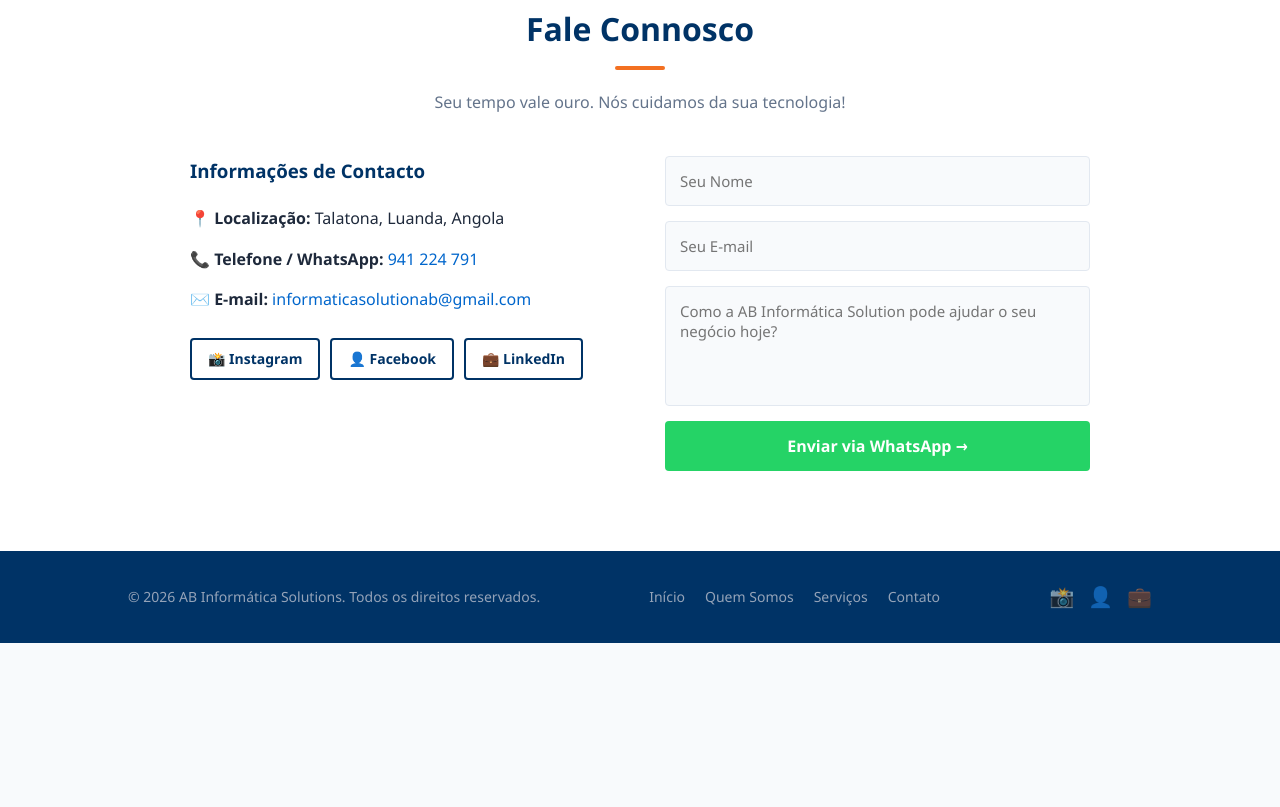
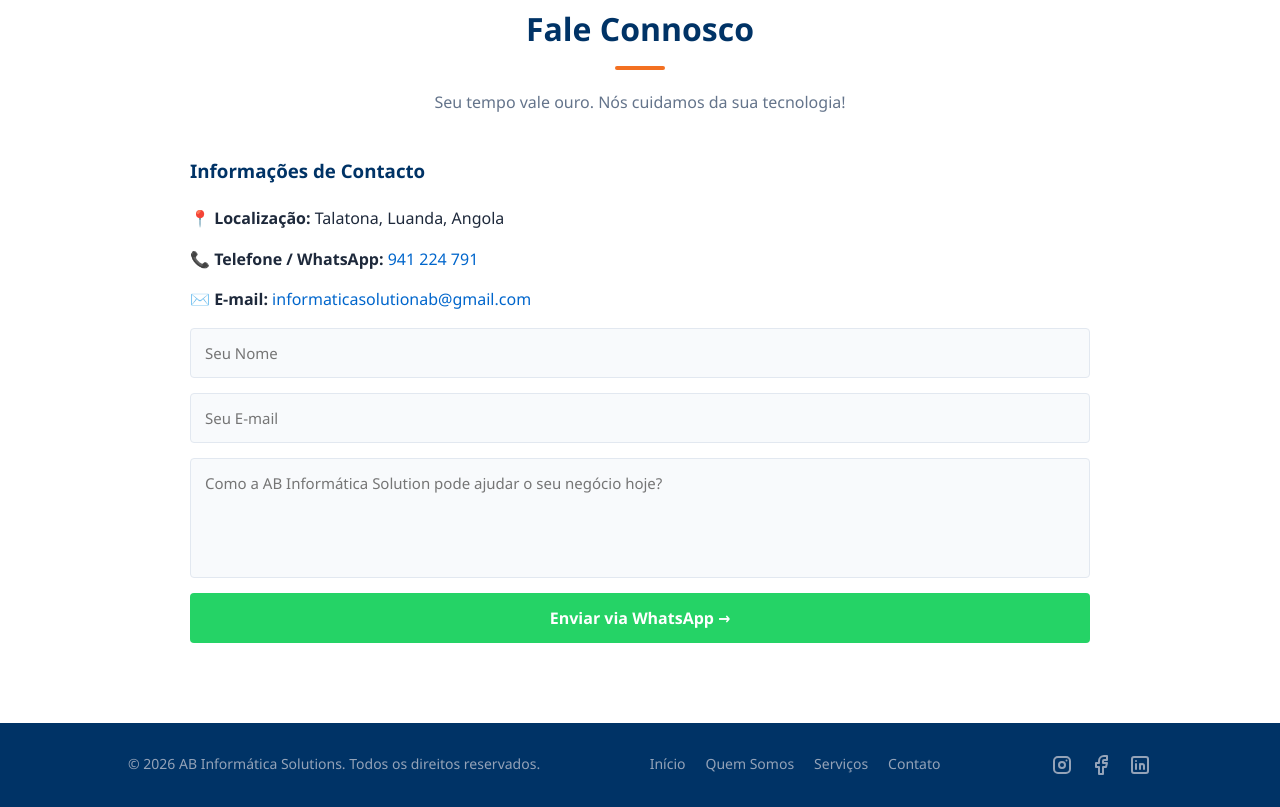
Before and after one commit to Josetchindandi-max/meu-site, a plain HTML site: page index.html in a window 1280 px wide. Shown: the part 3882-4689 px from the top of the page. Before the commit the page ends 4525 px from the top, so only its background shows below. Drawn offline with Linux system fonts and the light colour scheme.

Commit message:
Atualizado rodapé e ícones dos serviços

```diff
--- a/index.html
+++ b/index.html
@@ -194,12 +194,7 @@
                 <p><strong>📞 Telefone / WhatsApp:</strong> <a href="https://wa.me/244941224791" target="_blank">941 224 791</a></p>
                 <p><strong>✉️ E-mail:</strong> <a href="mailto:informaticasolutionab@gmail.com">informaticasolutionab@gmail.com</a></p>
 
-                <div class="social-links">
-                    <a href="https://www.instagram.com/ab_informatica_solution?igsh=MWllaDdjaWRnYXg5eQ==" target="_blank" rel="noopener noreferrer" aria-label="Instagram" class="social-btn">📸 Instagram</a>
-                    <a href="https://www.facebook.com/share/18Ubohkavf/" target="_blank" rel="noopener noreferrer" aria-label="Facebook" class="social-btn">👤 Facebook</a>
-                    <a href="https://www.linkedin.com/company/ab-inform%C3%A1tica-solution" target="_blank" rel="noopener noreferrer" aria-label="LinkedIn" class="social-btn">💼 LinkedIn</a>
-                </div>
-            </div>
+
 
             <form id="contact-form">
                 <input type="text" id="form-nome" placeholder="Seu Nome" required>
@@ -211,7 +206,7 @@
     </section>
 
     <!-- RODAPÉ -->
-    <footer>
+   <footer>
         <div class="footer-content">
             <p>&copy; 2026 AB Informática Solutions. Todos os direitos reservados.</p>
             <div class="footer-links">
@@ -221,9 +216,15 @@
                 <a href="#contato">Contato</a>
             </div>
             <div class="footer-social">
-                <a href="https://www.instagram.com/ab_informatica_solution?igsh=MWllaDdjaWRnYXg5eQ==" target="_blank" rel="noopener noreferrer" aria-label="Instagram">📸</a>
-                <a href="https://www.facebook.com/share/18Ubohkavf/" target="_blank" rel="noopener noreferrer" aria-label="Facebook">👤</a>
-                <a href="https://www.linkedin.com/company/ab-inform%C3%A1tica-solution" target="_blank" rel="noopener noreferrer" aria-label="LinkedIn">💼</a>
+                <a href="https://www.instagram.com/ab_informatica_solution?igsh=MWllaDdjaWRnYXg5eQ==" target="_blank" rel="noopener noreferrer" aria-label="Instagram">
+                    <svg xmlns="http://www.w3.org/2000/svg" width="24" height="24" viewBox="0 0 24 24" fill="none" stroke="currentColor" stroke-width="2" stroke-linecap="round" stroke-linejoin="round"><path d="M4 4m0 4a4 4 0 0 1 4 -4h8a4 4 0 0 1 4 4v8a4 4 0 0 1 -4 4h-8a4 4 0 0 1 -4 -4z"></path><path d="M12 12m-3 0a3 3 0 1 0 6 0a3 3 0 1 0 -6 0"></path><path d="M16.5 7.5l0 .01"></path></svg>
+                </a>
+                <a href="https://www.facebook.com/share/18Ubohkavf/" target="_blank" rel="noopener noreferrer" aria-label="Facebook">
+                    <svg xmlns="http://www.w3.org/2000/svg" width="24" height="24" viewBox="0 0 24 24" fill="none" stroke="currentColor" stroke-width="2" stroke-linecap="round" stroke-linejoin="round"><path d="M7 10v4h3v7h4v-7h3l1 -4h-4v-2a1 1 0 0 1 1 -1h3v-4h-3a5 5 0 0 0 -5 5v2h-3"></path></svg>
+                </a>
+                <a href="https://www.linkedin.com/company/ab-inform%C3%A1tica-solution" target="_blank" rel="noopener noreferrer" aria-label="LinkedIn">
+                    <svg xmlns="http://www.w3.org/2000/svg" width="24" height="24" viewBox="0 0 24 24" fill="none" stroke="currentColor" stroke-width="2" stroke-linecap="round" stroke-linejoin="round"><path d="M4 4m0 2a2 2 0 0 1 2 -2h12a2 2 0 0 1 2 2v12a2 2 0 0 1 -2 2h-12a2 2 0 0 1 -2 -2z"></path><path d="M8 11l0 5"></path><path d="M8 8l0 .01"></path><path d="M12 16l0 -5"></path><path d="M16 16v-3a2 2 0 0 0 -4 0"></path></svg>
+                </a>
             </div>
         </div>
     </footer>
--- a/style.css
+++ b/style.css
@@ -663,19 +663,19 @@
 
 .footer-social {
     display: flex;
-    gap: 14px;
+    gap: 15px;
 }
 
 .footer-social a {
-    font-size: 20px;
-    text-decoration: none;
-    transition: transform 0.2s ease, opacity 0.2s ease;
-    opacity: 0.7;
+    color: #94a3b8; /* Cor original do rodapé */
+    display: flex;
+    align-items: center;
+    transition: color 0.3s ease, transform 0.2s ease;
 }
 
 .footer-social a:hover {
+    color: var(--laranja); /* Destaque ao passar o rato */
     transform: translateY(-3px);
-    opacity: 1;
 }
 
 /* =====================
```
